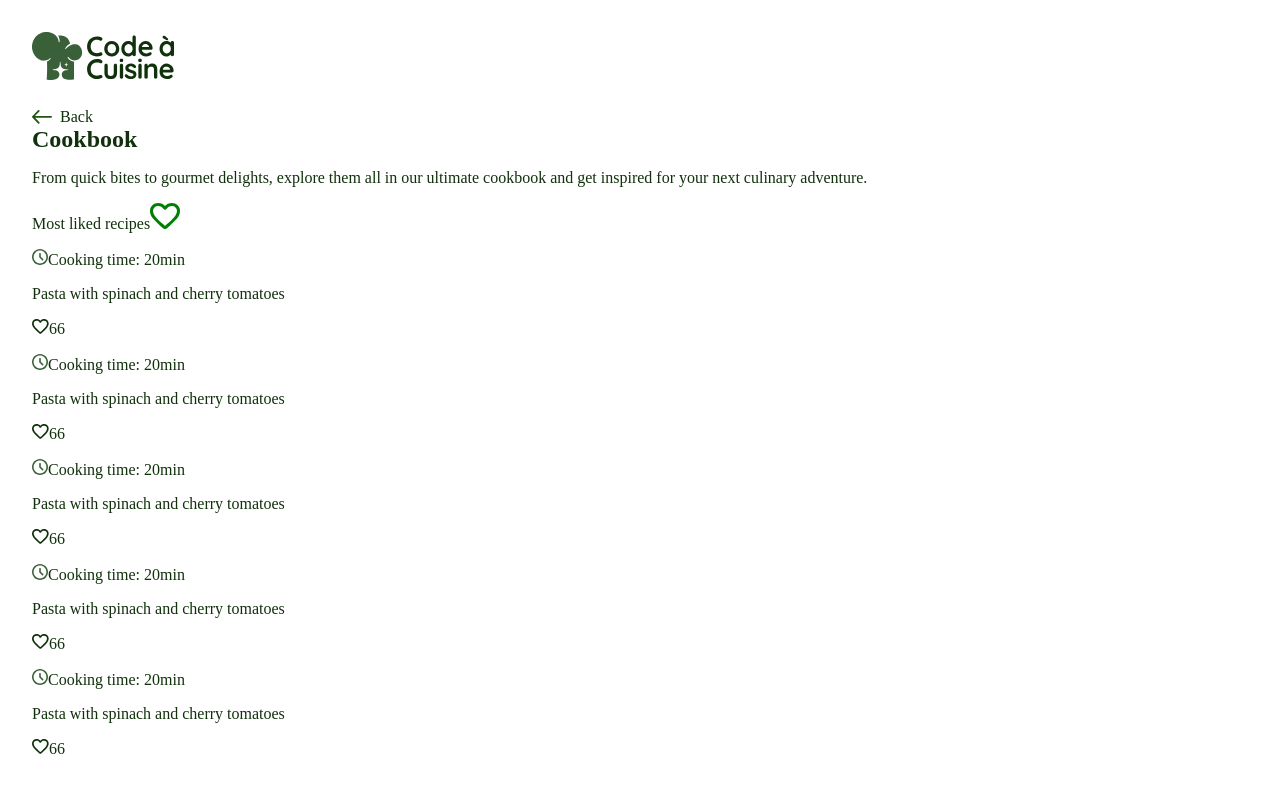
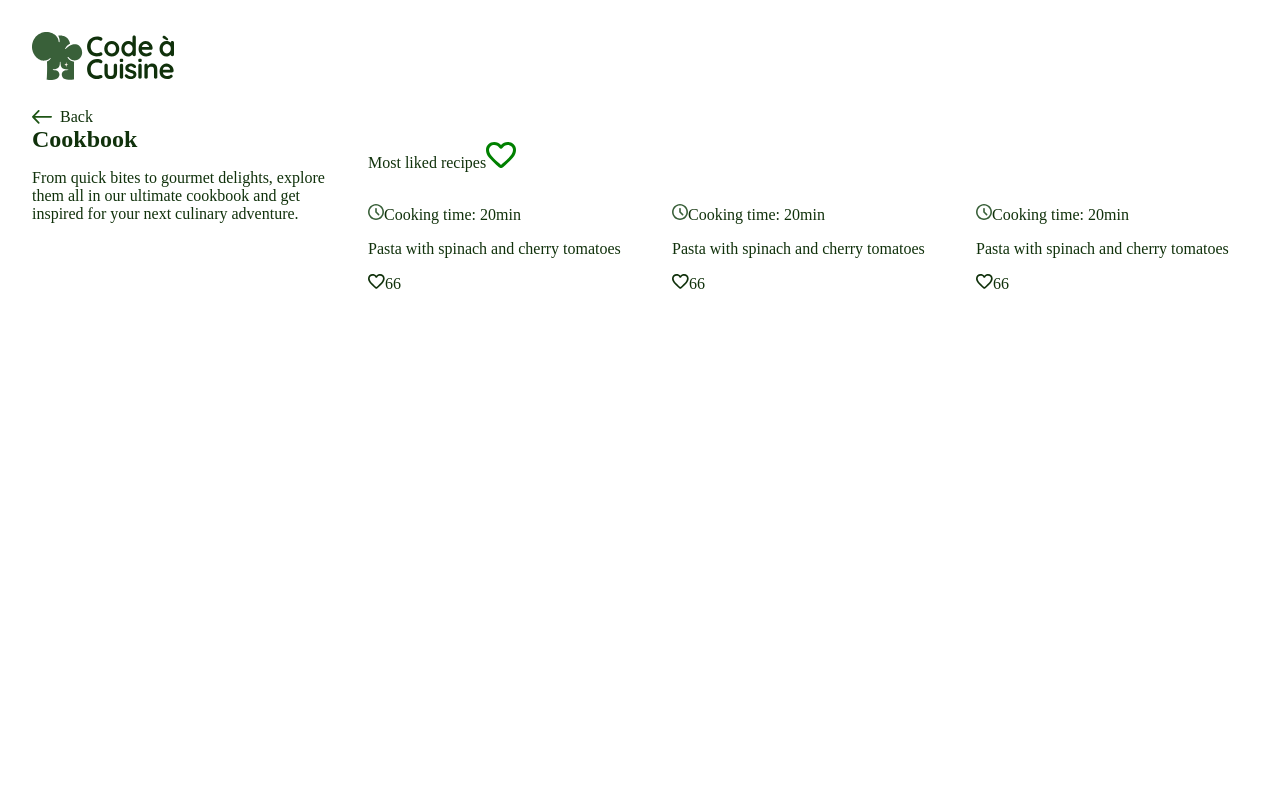
Before and after one commit to thorbenschreyer/code-a-cuisine, an Angular app: page /cookbook in a window 1280 px wide. Shown: the top 792 px of the page. Built offline with nearby package versions, Linux system fonts and the light colour scheme.

Commit message:
start simple design and scrollbar

```diff
--- a/src/app/components/cookbook/cookbook.scss
+++ b/src/app/components/cookbook/cookbook.scss
@@ -22,34 +22,54 @@
 }
 
 .liekd-recipes-content {
-
+  display: flex;
+  width: 100%;
+  gap: 32px;
 }
 
 .liekd-recipes-text-area {
-
+  flex: 0 0 25%;
 }
 
 .liekd-recipes-h1 {
-
 }
 
 .liekd-recipes-text {
-
 }
 
 .liked-recipes {
-
+  display: flex;
+  flex-direction: column;
+  flex: 1;
+  min-width: 0; // Wichtig!
 }
 
-
 .liked-recipes-p {
-
 }
 
 .liked-recipes-heart-img {
-
 }
 
 .most-liked-recipe {
+  flex: 0 0 280px;
+  scroll-snap-align: start;
+}
 
+.most-liked-recipes-section {
+  display: flex;
+  gap: 24px;
+  width: 100%;
+  min-width: 0;
+
+  overflow-x: auto;
+  overflow-y: hidden;
+
+  scroll-behavior: smooth;
+  scroll-snap-type: x mandatory;
+
+  scrollbar-width: none;
+
+  &::-webkit-scrollbar {
+    display: none;
+  }
 }
```
